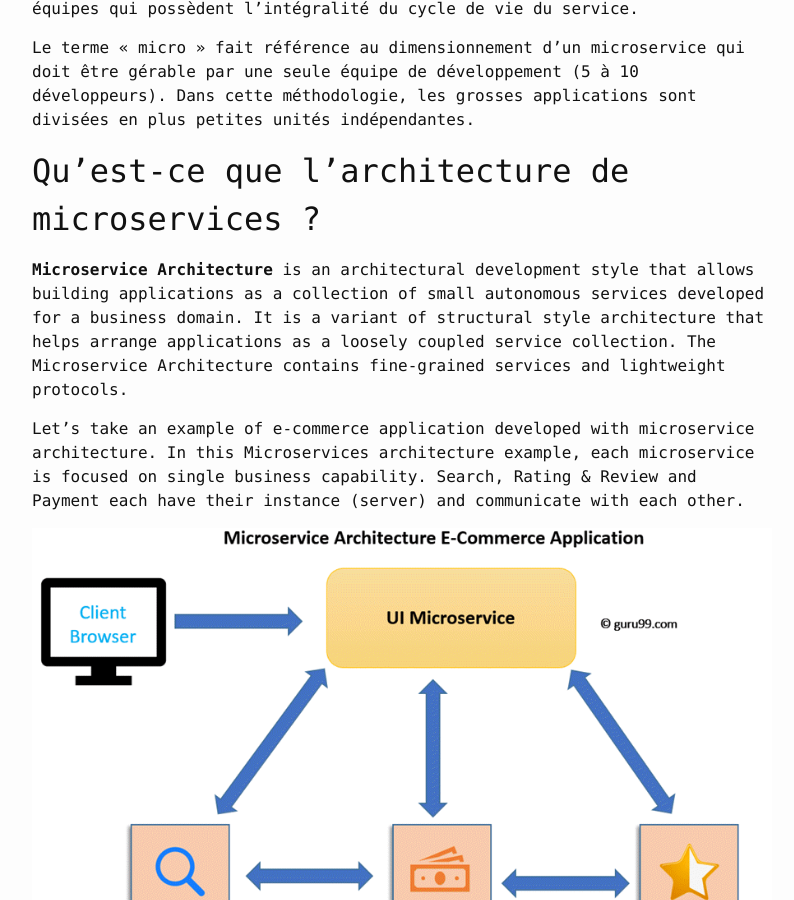
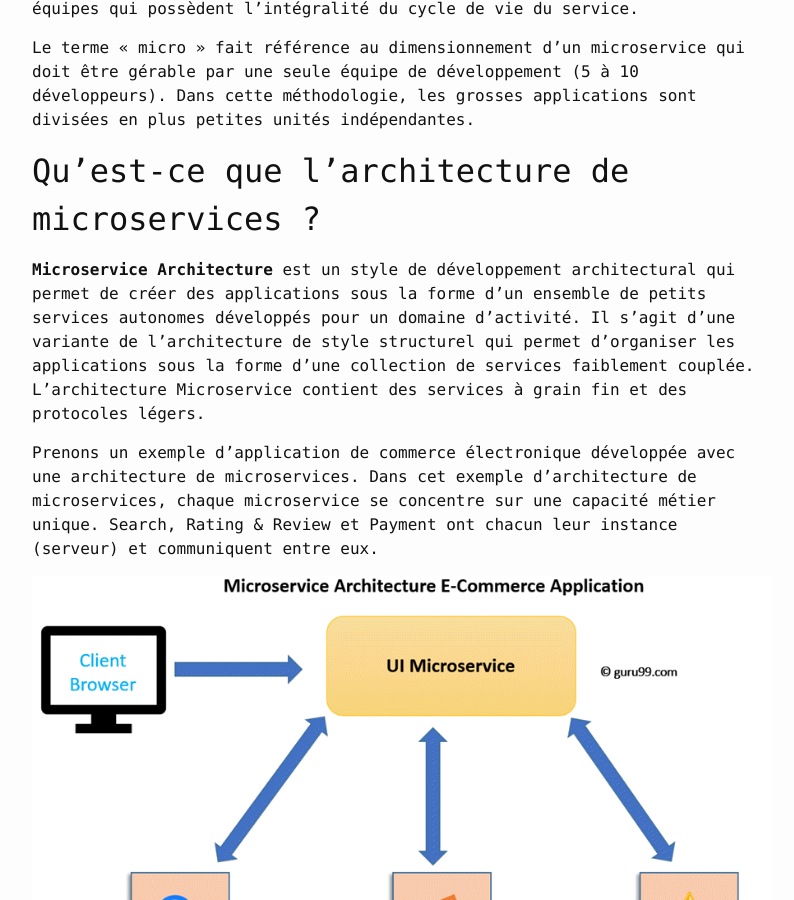
Before and after one commit to mahefa-pro/mahefa.pro, a Jekyll site: the page built from _posts/2021-10-31-microservices-c-est-que-c-est-et-son-architecture.md, in a window 1280 px wide and 900 px high, scrolled down 986 px. Shown: the whole window, without its empty margins (238-1032 px from the left). Built offline with Jekyll 4.4.1, drawn with Linux system fonts in a browser that asks for light colours.

Commit message:
Translate part msa post

```diff
--- a/_posts/2021-10-31-microservices-c-est-que-c-est-et-son-architecture.md
+++ b/_posts/2021-10-31-microservices-c-est-que-c-est-et-son-architecture.md
@@ -17,9 +17,9 @@ Le terme « micro » fait référence au dimensionnement d'un microservice qui d
 
 ## Qu'est-ce que l'architecture de microservices ?
 
-**Microservice Architecture**  is an architectural development style that allows building applications as a collection of small autonomous services developed for a business domain. It is a variant of structural style architecture that helps arrange applications as a loosely coupled service collection. The Microservice Architecture contains fine-grained services and lightweight protocols.
+**Microservice Architecture** est un style de développement architectural qui permet de créer des applications sous la forme d'un ensemble de petits services autonomes développés pour un domaine d'activité. Il s'agit d'une variante de l'architecture de style structurel qui permet d'organiser les applications sous la forme d'une collection de services faiblement couplée. L'architecture Microservice contient des services à grain fin et des protocoles légers.
 
-Let’s take an example of e-commerce application developed with microservice architecture. In this Microservices architecture example, each microservice is focused on single business capability. Search, Rating & Review and Payment each have their instance (server) and communicate with each other.
+Prenons un exemple d'application de commerce électronique développée avec une architecture de microservices. Dans cet exemple d'architecture de microservices, chaque microservice se concentre sur une capacité métier unique. Search, Rating & Review et Payment ont chacun leur instance (serveur) et communiquent entre eux.
 
 ![Microservices Architecture](/assets/images/micro-service-ui-2.png)
 
```
